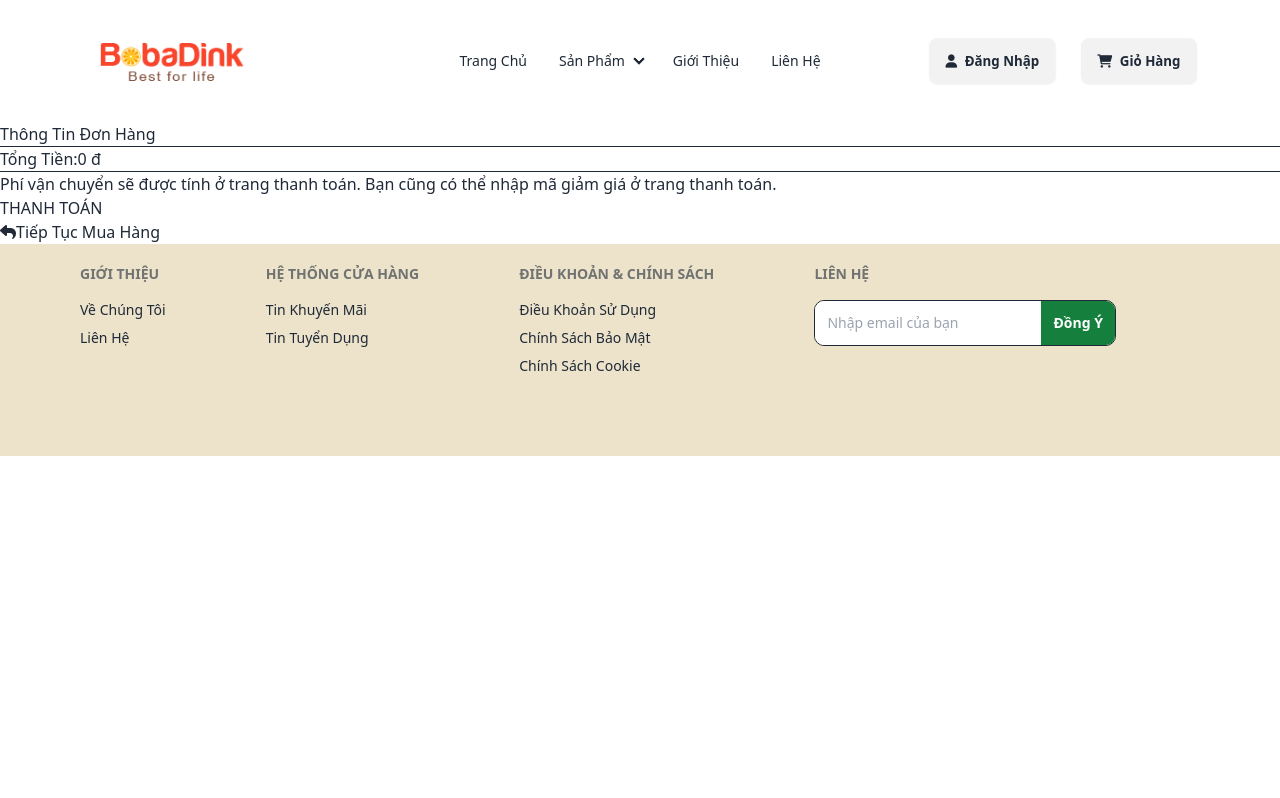
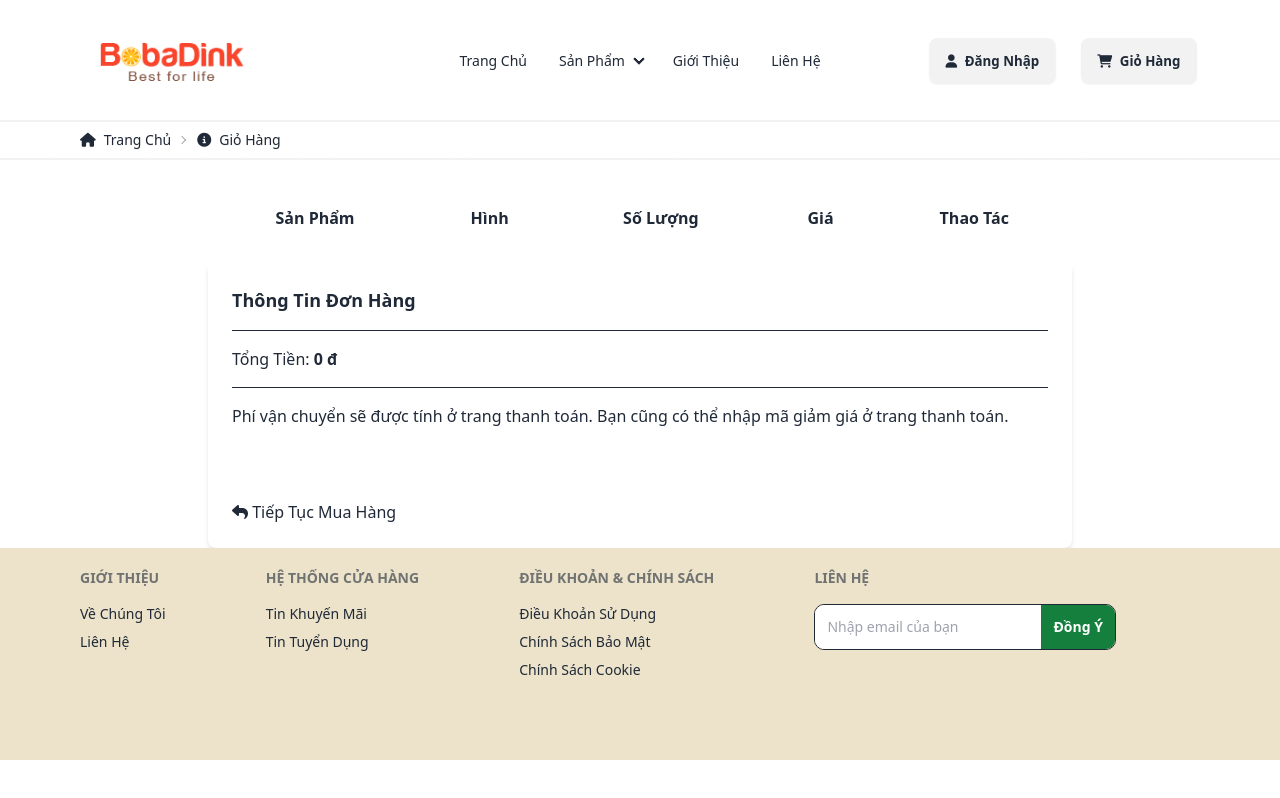
Before and after one commit to q-dat/Beverage_Store_Angular, an Angular app: page /cart in a window 1280 px wide. Built offline with nearby package versions, Linux system fonts and the light colour scheme.

Commit message:
beverage-store

```diff
--- a/src/app/pages/cart/cart.component.html
+++ b/src/app/pages/cart/cart.component.html
@@ -1,42 +1,49 @@
-<section>
+<!-- ------------------------------------------------------------------------------------------------------- -->
+<div class="glass mb-10 lg:px-20 py-2 px-[10px] text-sm breadcrumbs">
+  <ul class="font-light">
+      <li><a href="/"><i class="fa-solid fa-house pr-2"></i>Trang Chủ</a></li>
+      <li><a href="/cart"><i class="fa-solid fa-circle-info pr-2"></i>Giỏ Hàng</a></li>
+  </ul>
+</div>
+<!-- ------------------------------------------------------------------------------------------------------- -->
+<section class="max-w-4xl mx-auto px-4">
   <!-- <h2>Giỏ Hàng Của Bạn</h2> -->
-  <h3 id="cartItem"></h3>
   <div>
-    <div *ngFor="let item of cart; let i = index">
-      <table>
+    <table class="w-full">
+      <thead>
         <tr>
-          <th>Sản Phẩm</th>
-          <th>Hình</th>
-          <th>Số Lượng</th>
-          <th>Giá</th>
+          <th class="px-4 py-2">Sản Phẩm</th>
+          <th class="px-4 py-2">Hình</th>
+          <th class="px-4 py-2">Số Lượng</th>
+          <th class="px-4 py-2">Giá</th>
+          <th class="px-4 py-2">Thao Tác</th>
         </tr>
+      </thead>
       <tbody>
-          <tr>
-            <td>{{ item.name }}</td>
-            <td><img [src]="'../../../assets/products/' + item.img" alt="" width="100px" height="auto"></td>
-            <td>
-              <div>
-                <div>
-                  <button (click)="decrementCount(i)">-</button>
-                  <input type="text" name="Count" [(ngModel)]="item.count">
-                  <button (click)="incrementCount(i)">+</button>
-                </div>
+        <tr *ngFor="let item of cart; let i = index">
+          <td class="px-4 py-2">{{ item.name }}</td>
+          <td class="px-4 py-2"><img [src]="'../../../assets/products/' + item.img" alt="" class="w-24 h-auto"></td>
+          <td class="px-4 py-2">
+            <div class="flex items-center">
+              <button (click)="decrementCount(i)" class="text-blue-500 mr-2">-</button>
+              <input type="text" name="Count" [(ngModel)]="item.count" class="w-12 border border-gray-300 rounded-lg px-2 py-1 text-center">
+              <button (click)="incrementCount(i)" class="text-blue-500 ml-2">+</button>
             </div>
           </td>
-            <td>{{item.count * item.price | number}} đ</td>
-            <td><button (click)="removeItemFromCart(item)">xoá</button></td>
+          <td class="px-4 py-2">{{item.count * item.price | number}} đ</td>
+          <td class="px-4 py-2"><button (click)="removeItemFromCart(item)" class="text-red-500">Xoá</button></td>
         </tr>
       </tbody>
     </table>
   </div>
-    <div>
-      <h3>Thông Tin Đơn Hàng</h3>
-      <hr>
-      <p>Tổng Tiền:<span id="sum_cart">{{getTotalCost() | number}} đ</span></p>
-      <hr>
-      <p>Phí vận chuyển sẽ được tính ở trang thanh toán. Bạn cũng có thể nhập mã giảm giá ở trang thanh toán.</p>
-      <button><a href="/checkout">THANH TOÁN</a></button><br>
-      <p><a href="/shop"><i class="fa fa-reply"></i>Tiếp Tục Mua Hàng</a></p>
-    </div>
+  <div class="bg-white rounded-lg shadow-md p-6 mt-6">
+    <h3 class="text-lg font-semibold mb-4">Thông Tin Đơn Hàng</h3>
+    <hr class="my-4">
+    <p class="mb-4">Tổng Tiền: <span id="sum_cart" class="font-bold">{{getTotalCost() | number}} đ</span></p>
+    <hr class="my-4">
+    <p class="mb-4">Phí vận chuyển sẽ được tính ở trang thanh toán. Bạn cũng có thể nhập mã giảm giá ở trang thanh toán.</p>
+    <button class="bg-blue-500 text-white font-semibold py-2 px-4 rounded-lg hover:bg-blue-600"><a href="/checkout">THANH TOÁN</a></button>
+    <br>
+    <p class="mt-4"><a href="/shop" class="text-blue-500"><i class="fa fa-reply"></i> Tiếp Tục Mua Hàng</a></p>
   </div>
 </section>
--- a/src/app/pages/login/login.component.html
+++ b/src/app/pages/login/login.component.html
@@ -6,15 +6,18 @@
     </ul>
 </div>
 <!-- ------------------------------------------------------------------------------------------------------- -->
-<div class="form_login">
-    <form action="" name="myF">
-      <h3>ĐĂNG NHẬP</h3>
-      <label for="email"><b>Email</b></label><br>
-      <input type="email" class="kw" [(ngModel)]="email" placeholder="Email" id="email" name="email">
-      <label for="pass"><b>Password</b></label><br>
-      <input type="password" class="kw" [(ngModel)]="password" placeholder="Password" id="pass" name="password"><br><br>
-      <input type="checkbox" class="look" (click)="lookpass()"><b>Hiện Thị Mật Khẩu </b><br>
-      <button type="button" class="login" (click)="check()"><b>Đăng Nhập</b></button>
-      <button type="button" class="login"><a href="/register"><b>Đăng Ký</b></a></button>
-    </form>
-  </div>
+<div class="form-login bg-main p-8 rounded-lg shadow-md max-w-md mx-auto px-8 pt-6 pb-8 mb-4">
+  <form action="">
+    <h3 class="text-2xl font-semibold mb-4">ĐĂNG NHẬP</h3>
+    <label for="email" class="block mb-2"><b>Email</b></label>
+    <input type="email" class="input-field mb-4 w-full px-4 py-2 rounded-lg border border-gray-300 focus:outline-none focus:border-blue-500" [(ngModel)]="email" placeholder="Email" id="email" name="email">
+    <label for="pass" class="block mb-2"><b>Password</b></label>
+    <input type="password" class="input-field mb-4 w-full px-4 py-2 rounded-lg border border-gray-300 focus:outline-none focus:border-blue-500" [(ngModel)]="password" placeholder="Password" id="pass" name="password">
+    <input type="checkbox" class="mr-2" (click)="lookpass()">
+    <label class="text-sm"><b>Hiện Thị Mật Khẩu</b></label><br>
+    <button type="button" class="btn-login bg-indigo-500 text-white font-semibold py-2 px-4 rounded-lg hover:bg-indigo-600" (click)="check()">Đăng Nhập</button>
+    <button type="button" class="btn-register text-indigo-500 font-semibold py-2 px-4 rounded-lg border border-indigo-500 hover:bg-indigo-100">
+      <a href="/register"><b>Đăng Ký</b></a>
+    </button>
+  </form>
+</div>
--- a/src/app/pages/login/login.component.ts
+++ b/src/app/pages/login/login.component.ts
@@ -25,7 +25,8 @@ export class LoginComponent {
       if (response) {
         // Đăng nhập thành công
         localStorage.setItem('token', response.token);
-        this.router.navigate(['/']); // Chuyển hướng đến trang chính sau khi đăng nhập thành công
+        this.router.navigate(['/']);
+
       } else {
         alert('Email hoặc mật khẩu không đúng');
       }
--- a/src/app/pages/register/register.component.html
+++ b/src/app/pages/register/register.component.html
@@ -1,16 +1,36 @@
-<div class="form_login">
-    <form (ngSubmit)="onSubmit()">
-      <h3>ĐĂNG KÝ</h3>
-      <label for="nameuser"><b>Họ Và Tên</b></label><br>
-      <input type="text" class="kw" placeholder="Họ Và Tên" id="nameuser" name="nameuser" [(ngModel)]="username">
-      <label for="email"><b>Email</b></label><br>
-      <input type="email" class="kw" placeholder="Email" id="email" name="email" [(ngModel)]="email">
-      <label for="address"><b>Địa Chỉ</b></label><br>
-      <input type="text" class="kw" placeholder="Địa Chỉ" id="address" name="address" [(ngModel)]="address">
-      <label for="pass"><b>Mật Khẩu</b></label><br>
-      <input type="password" class="kw" placeholder="Mật Khẩu" id="pass" name="password" [(ngModel)]="password"> <br><br>
-      <button type="submit" class="login"><b>Đăng Ký</b></button>
-      <p>{{ successMessage }}</p>
-      <p>{{ errorMessage }}</p>
-    </form>
-  </div>
+<!-- ------------------------------------------------------------------------------------------------------- -->
+<div class="glass mb-10 lg:px-20 py-2 px-[10px] text-sm breadcrumbs">
+  <ul class="font-light">
+      <li><a href="/"><i class="fa-solid fa-house pr-2"></i>Trang Chủ</a></li>
+      <li><a href="/register"><i class="fa-solid fa-circle-info pr-2"></i>Đăng Ký</a></li>
+  </ul>
+</div>
+<!-- ------------------------------------------------------------------------------------------------------- -->
+<div class="form-login max-w-md mx-auto bg-main shadow-md rounded px-8 pt-6 pb-8 mb-4">
+  <form (ngSubmit)="onSubmit()" class="mb-4">
+    <h3 class="text-lg font-bold mb-4">ĐĂNG KÝ</h3>
+    <div class="mb-4">
+      <label for="nameuser" class="block text-gray-700 font-bold mb-2">Họ Và Tên</label>
+      <input type="text" class="kw appearance-none border rounded w-full py-2 px-3 text-gray-700 leading-tight focus:outline-none focus:shadow-outline" placeholder="Họ Và Tên" id="nameuser" name="nameuser" [(ngModel)]="username">
+    </div>
+    <div class="mb-4">
+      <label for="email" class="block text-gray-700 font-bold mb-2">Email</label>
+      <input type="email" class="kw appearance-none border rounded w-full py-2 px-3 text-gray-700 leading-tight focus:outline-none focus:shadow-outline" placeholder="Email" id="email" name="email" [(ngModel)]="email">
+    </div>
+    <div class="mb-4">
+      <label for="address" class="block text-gray-700 font-bold mb-2">Địa Chỉ</label>
+      <input type="text" class="kw appearance-none border rounded w-full py-2 px-3 text-gray-700 leading-tight focus:outline-none focus:shadow-outline" placeholder="Địa Chỉ" id="address" name="address" [(ngModel)]="address">
+    </div>
+    <div class="mb-6">
+      <label for="pass" class="block text-gray-700 font-bold mb-2">Mật Khẩu</label>
+      <input type="password" class="kw appearance-none border rounded w-full py-2 px-3 text-gray-700 leading-tight focus:outline-none focus:shadow-outline" placeholder="Mật Khẩu" id="pass" name="password" [(ngModel)]="password">
+    </div>
+    <div class="flex items-center justify-between">
+      <button type="submit" class="login bg-indigo-500 hover:bg-indigo-700 text-white font-bold py-2 px-4 rounded focus:outline-none focus:shadow-outline">
+        Đăng Ký
+      </button>
+      <p class="text-sm text-gray-600 mt-2">{{ successMessage }}</p>
+      <p class="text-sm text-red-600 mt-2">{{ errorMessage }}</p>
+    </div>
+  </form>
+</div>
```
Lines whose indentation alone changed are shown as unchanged.
